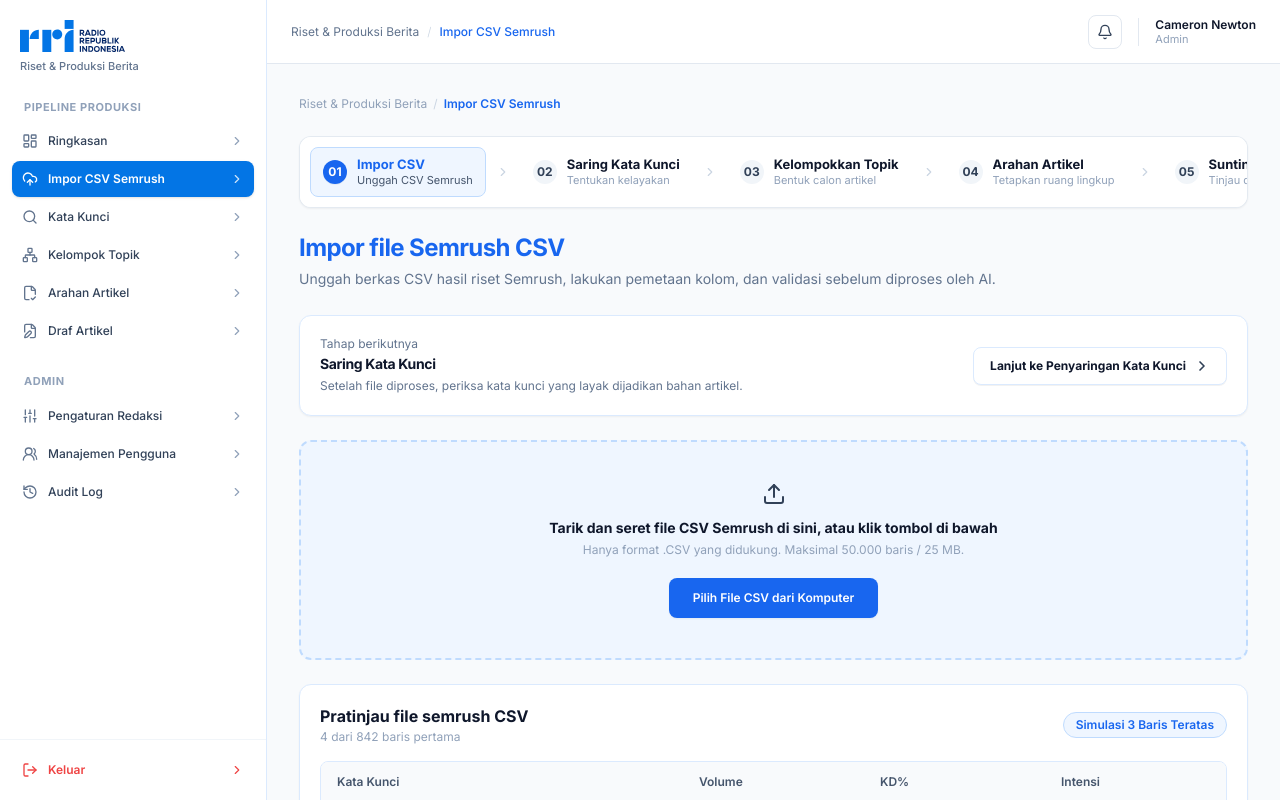
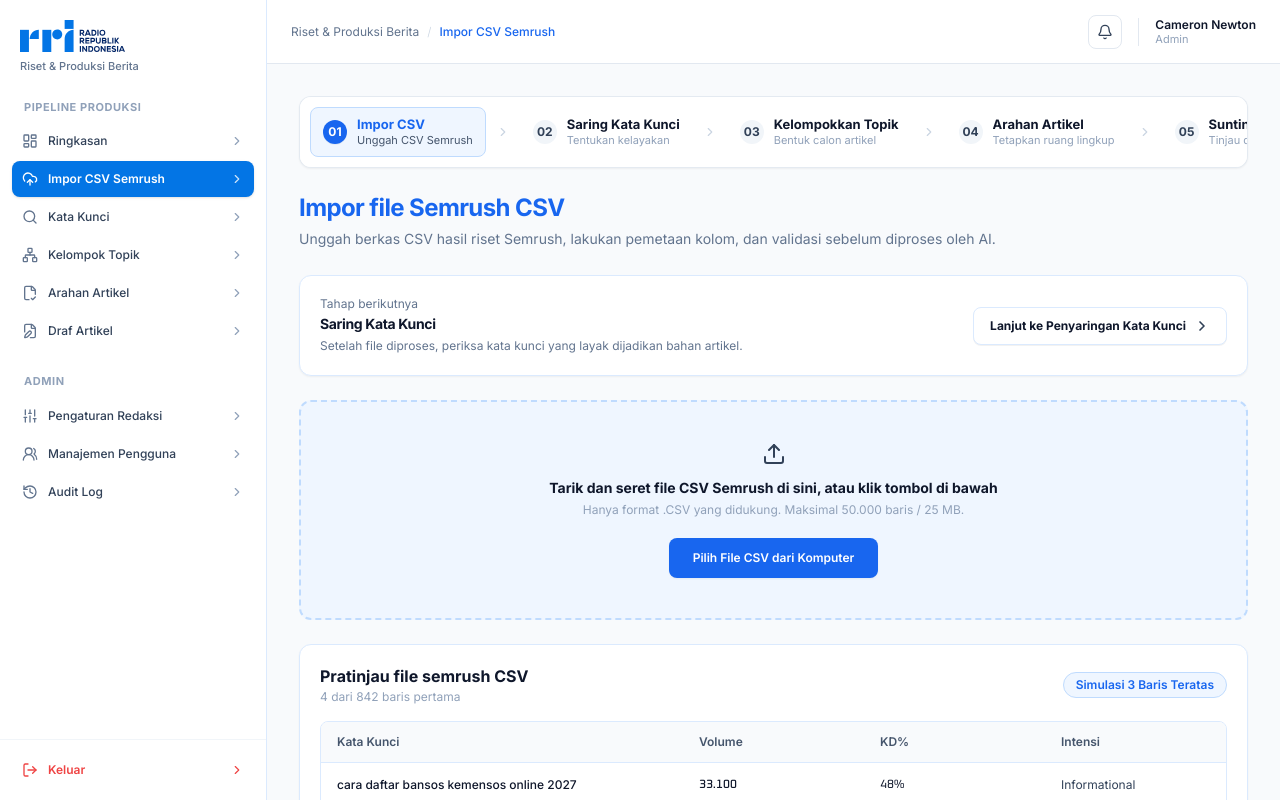
Before and after one commit to armansyahhkm1995/Aintelligence, a React (Vite) app: page / in a window 1280 px wide. Both pictures are taken after a click on the button "Impor CSV Semrush". Built offline with nearby package versions, Linux system fonts and the light colour scheme.

Commit message:
refactor: remove redundant in-page breadcrumbs above milestone steppers

```diff
--- a/src/pages/BriefPage.tsx
+++ b/src/pages/BriefPage.tsx
@@ -299,13 +299,6 @@ export const BriefPage: React.FC = () => {
   if (viewMode === 'table') {
     return (
       <div className="space-y-6">
-        {/* Breadcrumb */}
-        <div className="text-xs text-slate-400">
-          <span>Riset & Produksi Berita</span>
-          <span className="mx-1.5 text-slate-300">/</span>
-          <span className="text-[#1866EF] font-semibold">Tinjauan Brief</span>
-        </div>
-
         {/* 1. Milestone Stepper: Step 4 Active */}
         <MilestoneStepper currentStep={4} />
 
@@ -520,13 +513,6 @@ export const BriefPage: React.FC = () => {
   // =========================================================================
   return (
     <div className="space-y-6">
-      {/* Breadcrumb */}
-      <div className="text-xs text-slate-400">
-        <span>Riset & Produksi Berita</span>
-        <span className="mx-1.5 text-slate-300">/</span>
-        <span className="text-[#1866EF] font-semibold">Tinjauan Brief</span>
-      </div>
-
       {/* 1. Milestone Stepper: Step 4 Active */}
       <MilestoneStepper currentStep={4} />
 
--- a/src/pages/ClusterPage.tsx
+++ b/src/pages/ClusterPage.tsx
@@ -147,13 +147,6 @@ export const ClusterPage: React.FC = () => {
 
   return (
     <div className="space-y-6">
-      {/* Breadcrumb matching Image 2 */}
-      <div className="text-xs text-slate-400">
-        <span>Riset & Produksi Berita</span>
-        <span className="mx-1.5 text-slate-300">/</span>
-        <span className="text-[#1866EF] font-semibold">Kelompok Topik</span>
-      </div>
-
       {/* 1. Milestone Stepper: Step 3 Active */}
       <MilestoneStepper currentStep={3} />
 
--- a/src/pages/DraftPage.tsx
+++ b/src/pages/DraftPage.tsx
@@ -262,13 +262,6 @@ export const DraftPage: React.FC = () => {
   if (viewMode === 'table') {
     return (
       <div className="space-y-6">
-        {/* Breadcrumb */}
-        <div className="text-xs text-slate-400">
-          <span>Riset & Produksi Berita</span>
-          <span className="mx-1.5 text-slate-300">/</span>
-          <span className="text-[#1866EF] font-semibold">Draf Artikel</span>
-        </div>
-
         {/* 1. Milestone Stepper: Step 5 Active */}
         <MilestoneStepper currentStep={5} />
 
@@ -444,13 +437,6 @@ export const DraftPage: React.FC = () => {
   // =========================================================================
   return (
     <div className="space-y-6">
-      {/* Breadcrumb */}
-      <div className="text-xs text-slate-400">
-        <span>Riset & Produksi Berita</span>
-        <span className="mx-1.5 text-slate-300">/</span>
-        <span className="text-[#1866EF] font-semibold">Draf Artikel</span>
-      </div>
-
       {/* 1. Milestone Stepper: Step 5 Active */}
       <MilestoneStepper currentStep={5} />
 
--- a/src/pages/ImporCSVPage.tsx
+++ b/src/pages/ImporCSVPage.tsx
@@ -117,13 +117,6 @@ export const ImporCSVPage: React.FC = () => {
 
   return (
     <div className="space-y-6">
-      {/* Breadcrumb matching Figma */}
-      <div className="text-xs text-slate-400">
-        <span>Riset & Produksi Berita</span>
-        <span className="mx-1.5 text-slate-300">/</span>
-        <span className="text-[#1866EF] font-semibold">Impor CSV Semrush</span>
-      </div>
-
       {/* 1. Milestone Stepper: Step 1 Active */}
       <MilestoneStepper currentStep={1} />
 
--- a/src/pages/KeywordPage.tsx
+++ b/src/pages/KeywordPage.tsx
@@ -186,13 +186,6 @@ export const KeywordPage: React.FC = () => {
 
   return (
     <div className="space-y-6">
-      {/* Breadcrumb matching Image 1 */}
-      <div className="text-xs text-slate-400">
-        <span>Riset & Produksi Berita</span>
-        <span className="mx-1.5 text-slate-300">/</span>
-        <span className="text-[#1866EF] font-semibold">Manajemen Keyword</span>
-      </div>
-
       {/* 1. Milestone Stepper: Step 2 Active */}
       <MilestoneStepper currentStep={2} />
 
```
